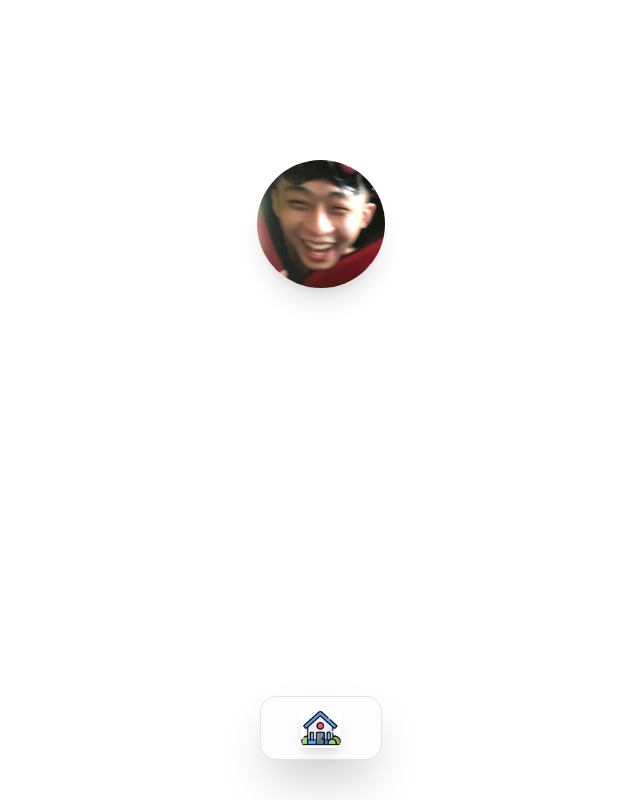
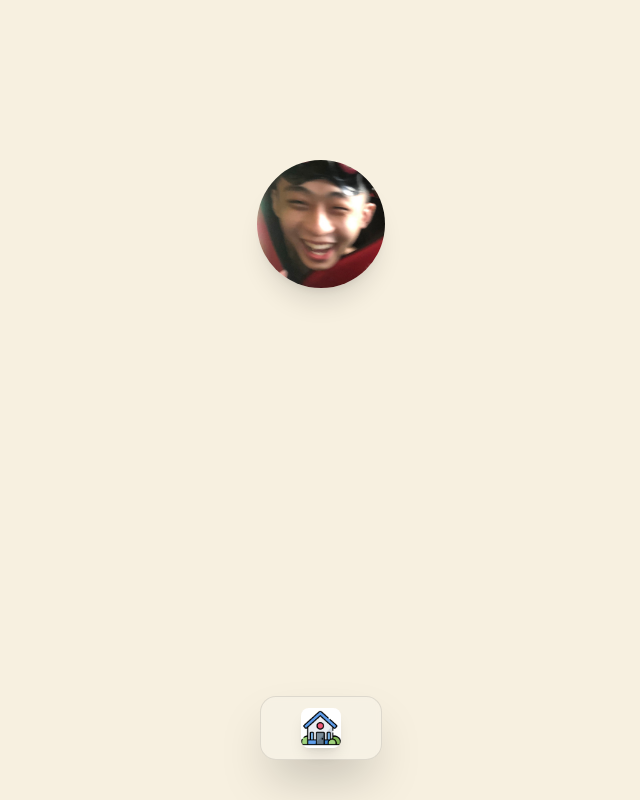
Before and after one commit to BaBa0525/portfolio, a Next.js app: page / in a window 1280 px wide. Shown: the whole page, without its empty margins (319-959 px from the left). Built offline with nearby package versions, Linux system fonts and the light colour scheme.

Commit message:
💄 Add background color

```diff
--- a/src/pages/_app.tsx
+++ b/src/pages/_app.tsx
@@ -10,7 +10,7 @@ const jetbrains_mono = JetBrains_Mono({
 
 const MyApp: AppType = ({ Component, pageProps }) => {
   return (
-    <main className={`${jetbrains_mono.variable}`}>
+    <main className={`${jetbrains_mono.variable} bg-primary-bg`}>
       <Component {...pageProps} />
     </main>
   );
```
